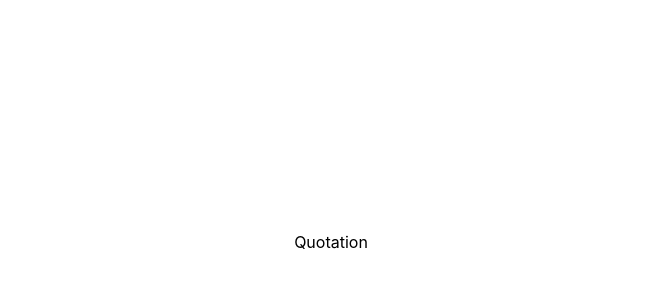
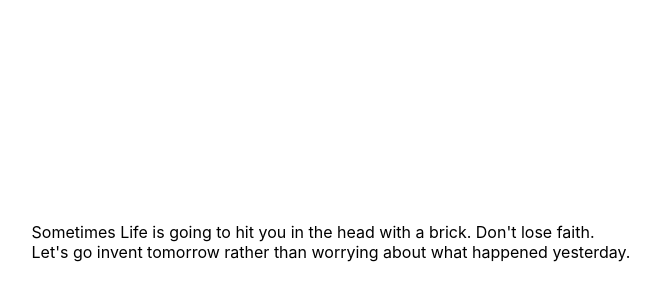
Before and after one commit to polarisjyb/iphone-3d-landing-page, a React (Create React App) app: page / in a window 1280 px wide. Shown: the part 158-458 px from the top of the page, without its empty margins (309-969 px from the left). Built offline with nearby package versions, Linux system fonts and the light colour scheme.

Commit message:
add a Quote - Steve Jobs

```diff
--- a/src/sections/Quotation.js
+++ b/src/sections/Quotation.js
@@ -11,9 +11,18 @@ const Section = styled.section`
   align-items: center;
 `
 
+const TextContainer = styled.div`
+
+`
+
 const Quotation = () => {
   return (
-    <Section>Quotation</Section>
+    <Section>
+      Sometimes Life is going to hit you in the head with a brick. Don't lose faith.
+      <br></br>
+      Let's go invent tomorrow rather than worrying about what happened yesterday.
+    </Section>
+
   );
 };
 
```
